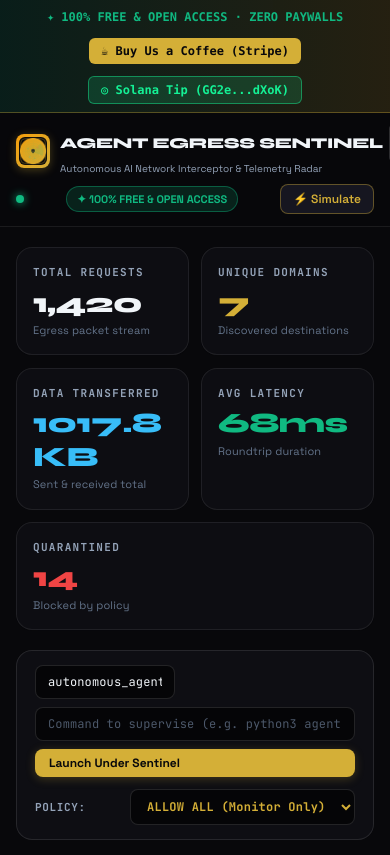
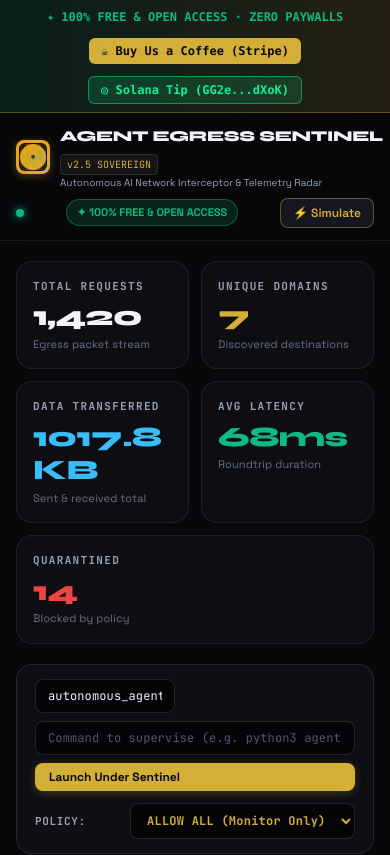
Before and after one commit to 1nc0gn30/agent-egress-sentinel, a website: page public/index.html in a window 390 px wide. Shown: the top 855 px of the page. Drawn offline with Linux system fonts and the light colour scheme.

Commit message:
chore(open-access): fix responsive header wrap, align footer links, and dock A100 bar cleanly

```diff
--- a/public/assets/sovereign-upgrade.js
+++ b/public/assets/sovereign-upgrade.js
@@ -26,7 +26,7 @@
 
     const bar = document.createElement('div');
     bar.id = 'zoth-sovereign-a100-bar';
-    bar.style.cssText = 'position:fixed;bottom:14px;right:14px;z-index:9990;display:flex;align-items:center;gap:8px;padding:7px 13px;border-radius:999px;background:rgba(8,9,15,0.94);border:1px solid ' + META.accent + '77;box-shadow:0 12px 34px rgba(0,0,0,0.75);backdrop-filter:blur(14px);font-family:ui-monospace,SFMono-Regular,Menlo,monospace;font-size:11px;color:#F3F4F6;flex-wrap:wrap;max-width:calc(100vw - 28px);';
+    bar.style.cssText = 'position:relative;margin:18px auto;display:flex;align-items:center;justify-content:center;gap:8px;padding:10px 16px;border-radius:14px;background:rgba(8,9,15,0.94);border:1px solid ' + META.accent + '77;box-shadow:0 8px 24px rgba(0,0,0,0.45);font-family:ui-monospace,SFMono-Regular,Menlo,monospace;font-size:11px;color:#F3F4F6;flex-wrap:wrap;max-width:100%;box-sizing:border-box;';
     bar.innerHTML = `
       <span id="zoth-braille-ticker" style="color:${META.accent};font-weight:700;letter-spacing:1px;">⠋⠙⠹⠸⠼⠴⠦⠧</span>
       <span style="opacity:0.85;font-weight:700;">A100×HERMES</span>
@@ -35,7 +35,12 @@
       <button id="zoth-btn-3d" type="button" style="cursor:pointer;background:rgba(255,255,255,0.09);color:#F3F4F6;border:1px solid rgba(255,255,255,0.22);border-radius:999px;padding:4px 10px;font-size:11px;">🧊 3D Totem</button>
       <button id="zoth-btn-presets" type="button" style="cursor:pointer;background:rgba(255,255,255,0.09);color:#F3F4F6;border:1px solid rgba(255,255,255,0.22);border-radius:999px;padding:4px 10px;font-size:11px;">⚡ Presets & TUI</button>
     `;
-    document.body.appendChild(bar);
+    const footer = document.querySelector('footer');
+    if (footer && footer.parentNode) {
+      footer.parentNode.insertBefore(bar, footer);
+    } else {
+      document.body.appendChild(bar);
+    }
 
     let tick = 0;
     const tickerEl = document.getElementById('zoth-braille-ticker');
--- a/public/index.html
+++ b/public/index.html
@@ -192,6 +192,7 @@
       display: flex;
       align-items: center;
       justify-content: space-between;
+      flex-wrap: wrap;
       padding: 12px 16px;
       max-width: 1280px;
       margin: 0 auto;
@@ -236,6 +237,8 @@
       border: 1px solid rgba(255, 255, 255, 0.1);
       color: var(--gold-primary);
       margin-left: 6px;
+      white-space: nowrap;
+      flex-shrink: 0;
     }
     .header-actions {
       display: flex;
@@ -658,9 +661,9 @@
           <img src="assets/icon.png" alt="Agent Egress Sentinel Icon" class="logo-img" style="width: 28px; height: 28px; border-radius: 6px;">
         </div>
         <div>
-          <div style="display: flex; align-items: center;">
+          <div style="display: flex; align-items: center; flex-wrap: wrap; gap: 6px;">
             <span class="brand-title">AGENT EGRESS SENTINEL</span>
-            <span class="tag-badge">v2.5 SOVEREIGN</span>
+            <span class="tag-badge" style="margin-left: 0;">v2.5 SOVEREIGN</span>
           </div>
           <div style="font-size: 10px; color: var(--text-muted);">Autonomous AI Network Interceptor & Telemetry Radar</div>
         </div>
@@ -836,10 +839,10 @@
       </div>
     </div>
 
-    <!-- Pro Feature Paywall Section: Kernel Egress Quarantine & Deep HAR Replay Vault -->
+    <!-- Kernel Egress Quarantine & Deep HAR Replay Vault -->
     <div id="proPaywallSection" class="conic-card" style="position: relative; margin-top: 24px; margin-bottom: 40px; padding: 24px; overflow: hidden; border: 1px solid rgba(212, 175, 55, 0.25);">
 
-      <!-- Blurred content (Pro feature locked in Free tier) -->
+      <!-- Kernel Egress Quarantine Controls (100% Open Access) -->
       <div id="proPaywallContent" class="pro-paywall-blur paywall-blur" style="filter: none; user-select: none; transition: filter 0.3s ease;">
         <div style="display: flex; justify-content: space-between; align-items: center; margin-bottom: 16px;">
           <div>
@@ -899,8 +902,10 @@
       <div>
         Engineered by 1nc0gn30 • NullAI (<a href="https://github.com/1nc0gn30" target="_blank" rel="noopener noreferrer" style="color: var(--gold-primary);">@1nc0gn30</a>) • <a href="https://nullai.tech" target="_blank" rel="noopener noreferrer" style="color: var(--gold-primary);">NullAI Platform</a>
       </div>
-      <div style="display: flex; gap: 16px;">
+      <div style="display: flex; gap: 16px; flex-wrap: wrap;">
         <a href="https://github.com/1nc0gn30/agent-egress-sentinel" target="_blank" rel="noopener noreferrer">GitHub</a>
+        <a href="https://buy.stripe.com/3cIfZg27PdKo2D64Ocfw40X" target="_blank" rel="noopener noreferrer">☕ Buy Us a Coffee (Stripe)</a>
+        <a href="solana:GG2eQbVh8ut1BK6j1A2tz7pSySdLpD38BgyEhGcxdXoK">◎ Solana Tip (GG2e...dXoK)</a>
         <a href="https://nullai.tech" target="_blank" rel="noopener noreferrer">1nc0gn30 • NullAI</a>
         <a href="/api/stats" target="_blank">REST API</a>
         <a href="/sitemap.xml" target="_blank">Sitemap</a>
```
Also changed, not shown: README.md.
